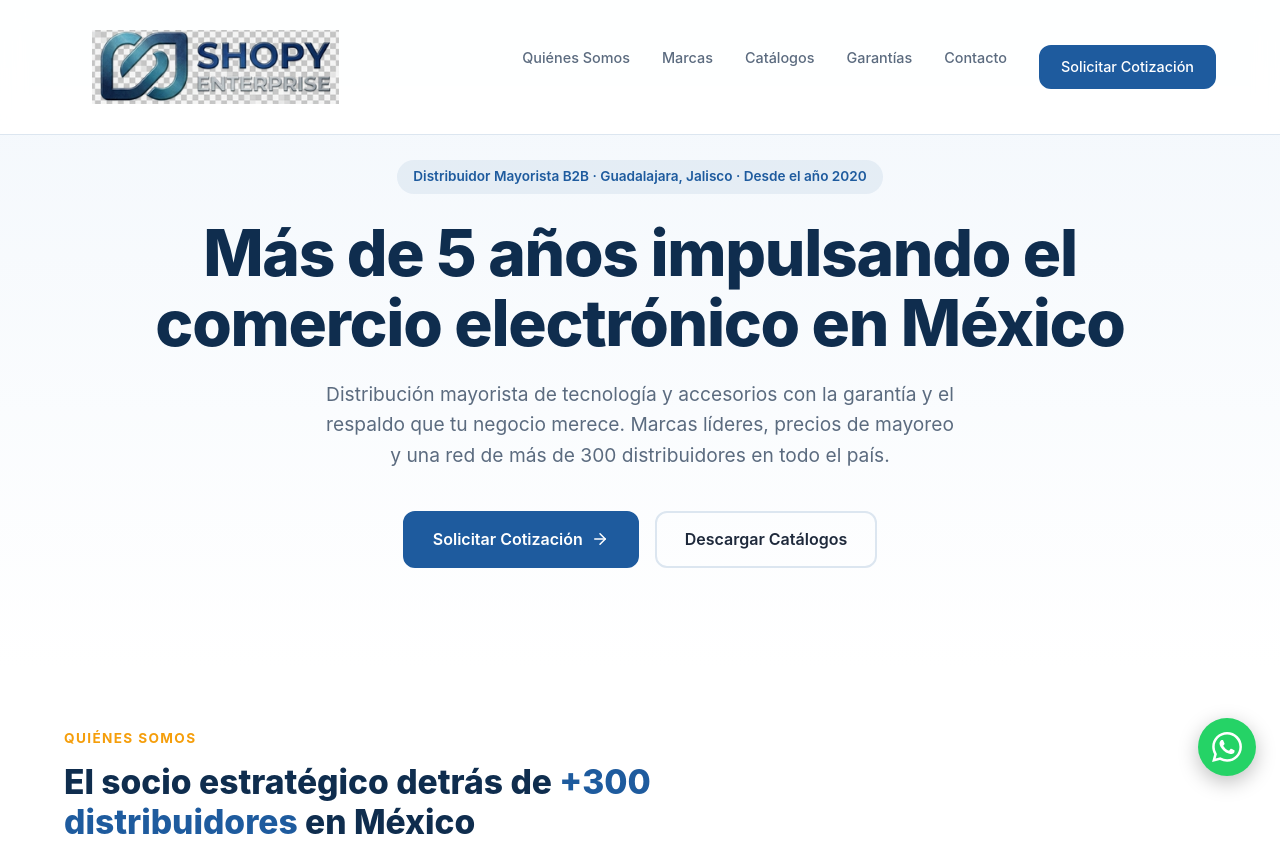
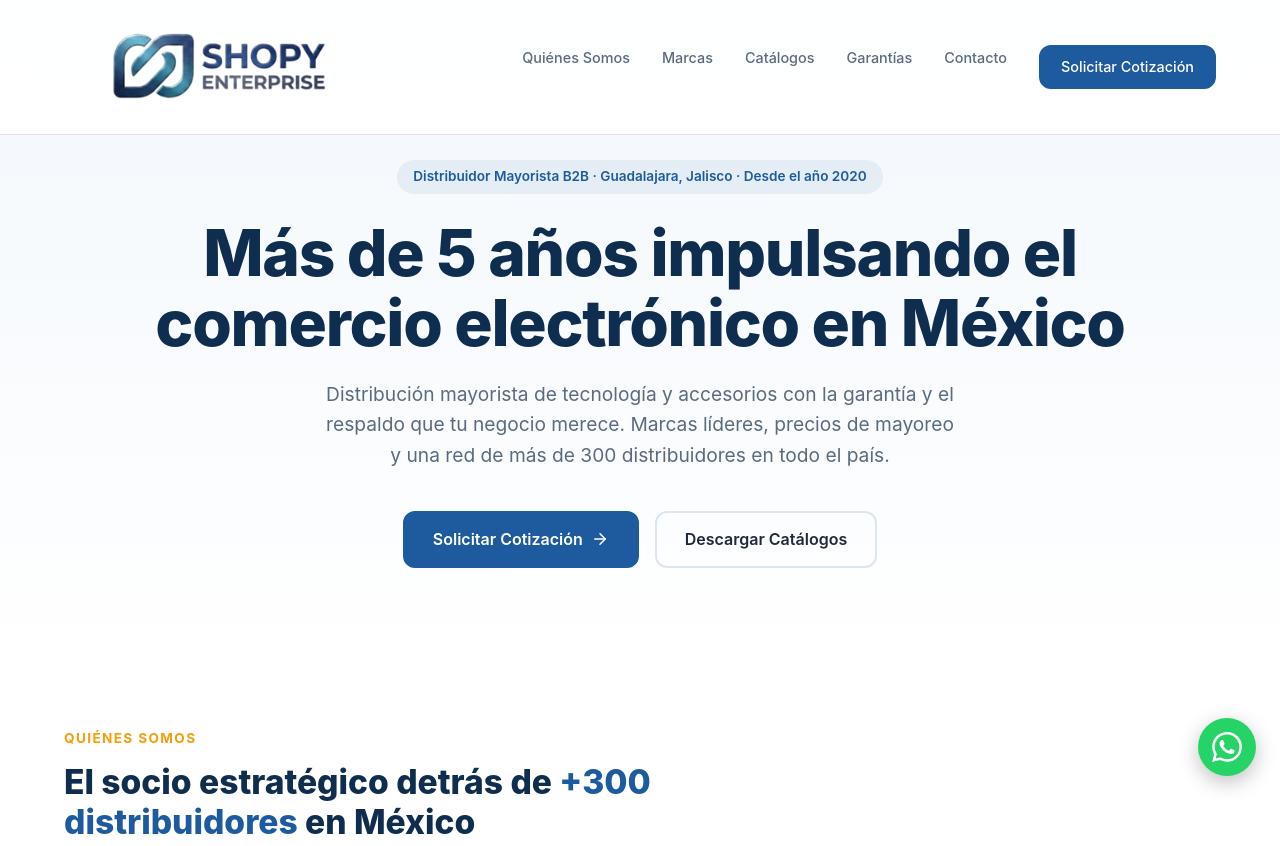
Before and after one commit to morekaoficial-lgtm/shopy-enterprise, a plain HTML site: page index.html in a window 1280 px wide. Shown: the top 846 px of the page. Drawn offline with Linux system fonts and the light colour scheme.

Commit message:
fix: logo transparente real - logo-v2.png RGBA

```diff
--- a/index.html
+++ b/index.html
@@ -698,7 +698,7 @@ body {
 <!-- NAV -->
 <nav class="nav">
   <div class="container">
-    <a href="#hero" class="nav-brand"><img src="logo.png" alt="Shopy Enterprise - Distribuidor mayorista de tecnología en México" style="height:90px;display:block"></a>
+    <a href="#hero" class="nav-brand"><img src="logo-v2.png" alt="Shopy Enterprise - Distribuidor mayorista de tecnología en México" style="height:90px;display:block"></a>
     <ul class="nav-links">
       <li><a href="#nosotros">Quiénes Somos</a></li>
       <li><a href="#marcas">Marcas</a></li>
```
Also changed, not shown: logo-v2.png (renamed from shopy-enterprise-rebuild/logo-v2.png).
